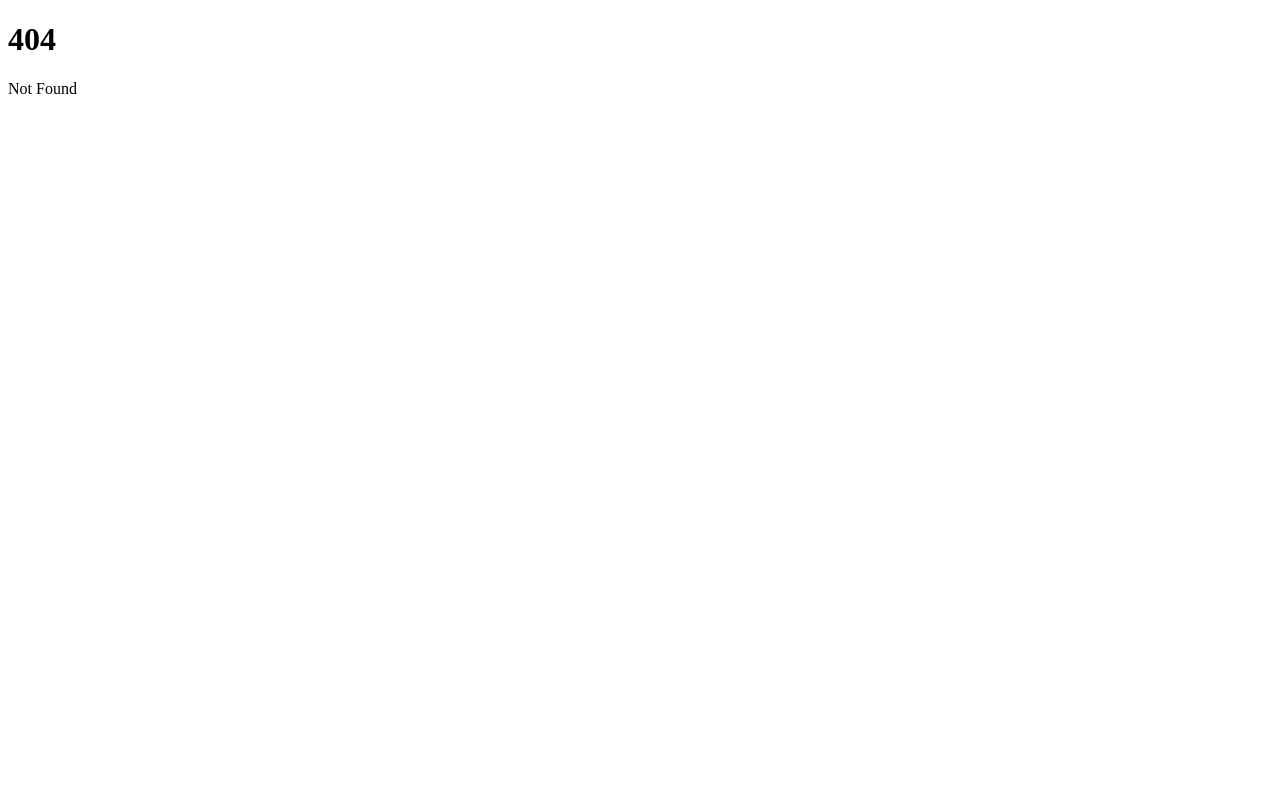
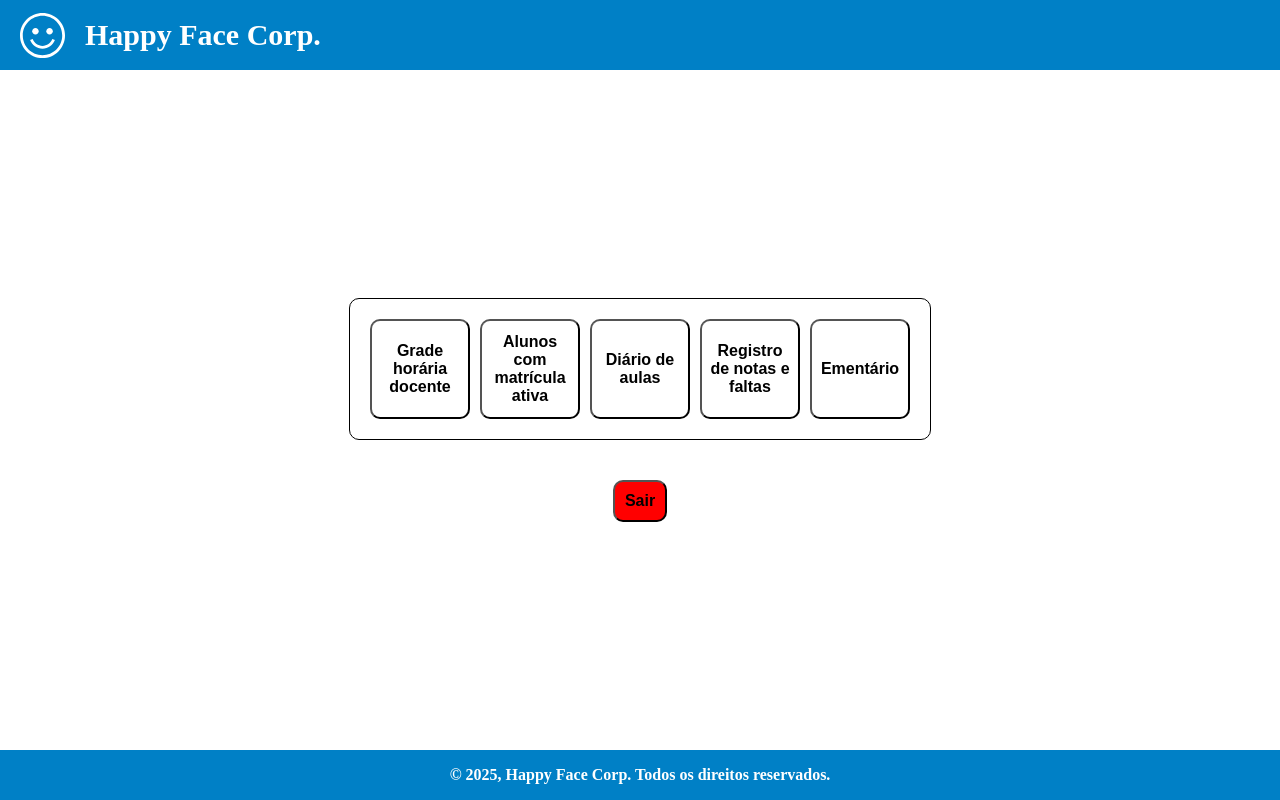
Before and after one commit to GabryelJ/web-dev, a SvelteKit app in the folder AppSvelte/: page /menu in a window 1280 px wide. Before the commit this address had no page. Built offline with nearby package versions, Linux system fonts and the light colour scheme.

Commit message:
layout padrão, rota menu, alterações no componente Button e Input e LoginForm.

```diff
--- a/AppSvelte/src/lib/components/Button.svelte
+++ b/AppSvelte/src/lib/components/Button.svelte
@@ -2,11 +2,12 @@
     export let text = 'Botão';
     export let type = 'button';
     export let disabled = false;
+    export let buttonOverWriteStyleClass = '';
 </script>
 
 <button
         {type}
-        class="button primary"
+        class="button {buttonOverWriteStyleClass}"
         on:click
         {disabled}
 >
@@ -24,6 +25,12 @@
         transition: 0.5s ease-in-out;
     }
 
+    .button-card{
+            font-weight: bold;
+            width: 100px;
+            height: 100px;
+    }
+
     button:disabled {
             opacity: 0.6;
             cursor: not-allowed;
@@ -37,4 +44,14 @@
         box-shadow: 0 2px 0 #ccc;
     }
 
+    .button-exit{
+            background-color: var(--exit);
+            font-weight: bold;
+            padding: 10px 10px;
+    }
+    .button-exit:hover{
+            background-color: var(--secondary-color);
+            transform: scale(0.94);
+    }
+
 </style>
--- a/AppSvelte/src/lib/styles/variables.css
+++ b/AppSvelte/src/lib/styles/variables.css
@@ -3,4 +3,5 @@
     --secondary-color: #ffffff;
     --tertiary: #f37032;
     --quaternary: #bb8a0b;
+    --exit: #ff0000ff;
 }
--- /dev/null
+++ b/AppSvelte/src/routes/+layout.svelte
@@ -0,0 +1,22 @@
+<script>
+    import Header from "$lib/components/Header.svelte";
+    import Footer from "$lib/components/Footer.svelte";
+    import "$lib/styles/app.css";
+</script>
+
+<div class="flex-container">
+    <Header />
+
+    <slot />
+
+    <Footer />
+</div>
+
+<style>
+    @import '../lib/styles/app.css';
+    .flex-container {
+        display: flex;
+        flex-direction: column;
+        min-height: 100vh;
+    }
+</style>
--- /dev/null
+++ b/AppSvelte/src/routes/menu/+page.svelte
@@ -0,0 +1,35 @@
+<script>
+import Button from "$lib/components/Button.svelte";
+</script>
+
+<div class="flex-container">
+    <div class="menu">
+        <Button text="Grade horária docente" type="button" buttonOverWriteStyleClass="button-card"></Button>
+        <Button text="Alunos com matrícula ativa" type="button" buttonOverWriteStyleClass="button-card"></Button>
+        <Button text="Diário de aulas" type="button" buttonOverWriteStyleClass="button-card"></Button>
+        <Button text="Registro de notas e faltas" type="button" buttonOverWriteStyleClass="button-card"></Button>
+        <Button text="Ementário" type="button" buttonOverWriteStyleClass="button-card"></Button>
+    </div>
+    <Button text="Sair" type="button" buttonOverWriteStyleClass="button-exit"></Button>
+</div>
+
+<style>
+    .flex-container{
+        display: flex;
+        flex-grow: 1;
+        flex-direction: column;
+        gap: 40px;
+        align-items: center;
+        justify-content: center;
+    }
+    .menu {
+        display: flex;
+        flex-wrap: wrap;
+        background-color: var(--secondary-color);
+        padding: 20px;
+        border-radius: 10px;
+        border: 1px solid black;
+        gap: 10px;
+        justify-content: center;
+    }
+</style>
```
Also changed, not shown: AppSvelte/src/lib/components/Input.svelte (+4 -3 lines), AppSvelte/src/lib/components/LoginForm.svelte (+12 -6 lines), AppSvelte/src/routes/+page.svelte (+3 -18 lines).
